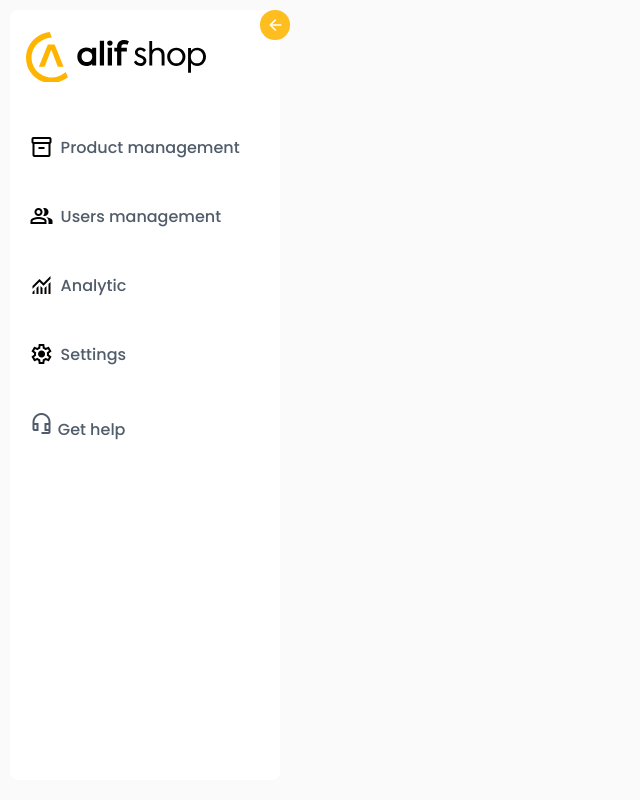
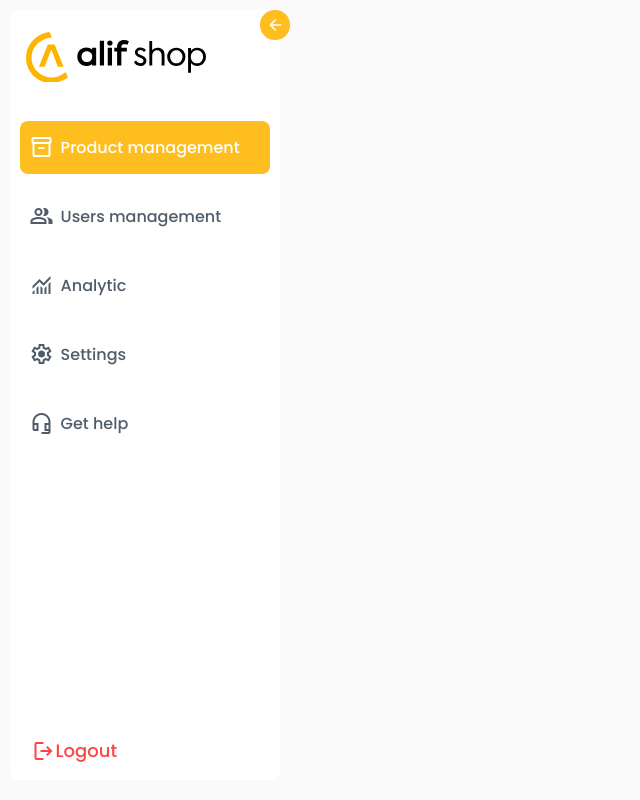
Before and after one commit to mehrojalieev/Alif-shop, a Vue app: page /dashboard/manage-products in a window 1280 px wide. Shown: the whole page, without its empty margins (0-640 px from the left). Built offline with nearby package versions, Linux system fonts and the light colour scheme; no server answers.

Commit message:
I checked register-auth

```diff
--- a/src/layout/Nav.vue
+++ b/src/layout/Nav.vue
@@ -13,7 +13,9 @@ export default {
             isOpenModal: false,
             openCategory: false,
             openClearBtn: false,
-            openCategoryDropdown: false
+            openCategoryDropdown: false,
+            registeredNumber: localStorage.getItem("registered-number") &&  localStorage.getItem("registered-number")
+
         }
     },
     mounted(){
@@ -72,7 +74,12 @@ export default {
                         <span class="material-symbols-outlined">favorite</span>
                         <p>Saralanganlar</p>
                     </RouterLink>
-                    <button type="button" @click="isOpenModal=!isOpenModal"  class="auth-link">Kirish</button>
+                    <RouterLink  to="/dashboard" class="registered-auth" v-if="this.registeredNumber">
+                        <span class="material-symbols-outlined">account_circle</span>
+                        <strong class="number-text">{{ this.registeredNumber }}</strong>
+                    </RouterLink>
+                    <button v-else type="button" @click="isOpenModal=!isOpenModal"  class="auth-link">Kirish</button>
+
                     <authModal :isOpenModal="isOpenModal"/>
                 </div>
                 <CategoryDropdown :openCategory="openCategory"/>
@@ -298,6 +305,25 @@ export default {
                 background-color: var(--warning-hover-color);
                 cursor: pointer;
             }
+        }
+    }
+    .registered-auth{
+        display: flex;
+        align-items: center;
+        flex-direction: column;
+        row-gap: 5px;
+        text-decoration: none;
+        color: var(--dark-color);
+        transition: .1s;
+        &:hover{
+            color: var(--warning-color);
+        }
+        span{
+            font-size: 26px;
+        }
+        .number-text{
+            font-weight: 400;
+            font-size: 13px;
         }
     }
 
--- a/src/layout/Sidebar.vue
+++ b/src/layout/Sidebar.vue
@@ -15,49 +15,57 @@ export default {
     <div :class="!this.isOpenSidebar ? 'sidebar closed-sidebar':'sidebar'">
         <span v-if="this.isOpenSidebar"  @click="this.isOpenSidebar = false"  class="material-symbols-outlined close-sidebar">arrow_back</span>
         <span v-else @click="this.isOpenSidebar = true" class="material-symbols-outlined close-sidebar">arrow_forward</span>
+       <div class="sidebar__menu-logo__wrapper">
         <RouterLink class="sidebar-header" to="/">
             <img v-if="this.isOpenSidebar" src="../assets/logo.svg">
             <img v-else src="../assets/aliflogo.jpg">
         </RouterLink>
         <ul class="sidebar__menu">
             <li class="menu-item">
-                <span class="material-symbols-outlined">inventory_2</span>
                 <RouterLink class="item-link" to="manage-products">
-                    Product management
+                    <span class="material-symbols-outlined">inventory_2</span>
+                    <strong>Product management </strong>
                 </RouterLink>
             </li>
             <li class="menu-item">
-                <span class="material-symbols-outlined">people</span>
-                <RouterLink class="item-link" to="manage-products">
-                    Users management
+                <RouterLink class="item-link" to="users-management">
+                    <span class="material-symbols-outlined">people</span>
+                    <strong>Users management</strong>
                 </RouterLink>
             </li>
             <li class="menu-item">
-                <span class="material-symbols-outlined">monitoring</span>
-                <RouterLink class="item-link" to="/">
-                    Analytic
+                <RouterLink class="item-link" to="analytic">
+                    <span class="material-symbols-outlined">monitoring</span>
+                   <strong> Analytic</strong>
                 </RouterLink>
             </li>
             <li  class="menu-item">
-                <span class="material-symbols-outlined"> settings</span>
-                <RouterLink class="item-link" to="/">
-                    Settings
+                <RouterLink class="item-link" to="settings">
+                    <span class="material-symbols-outlined"> settings</span>
+                    <strong>Settings</strong>
                 </RouterLink>
             </li>
             <li class="menu-item">
-                <RouterLink class="item-link" to="/">
-                    <span class="material-symbols-outlined">
-                        headset_mic</span>
-                    Get help
+                <RouterLink class="item-link" to="help">
+                    <span class="material-symbols-outlined">headset_mic</span>
+                    <strong>Get help</strong>
                 </RouterLink>
             </li>
         </ul>
+       </div>
+        <div class="logout-btn">
+            <span class="material-symbols-outlined">logout</span>
+            <button class="logout-text">Logout</button>
+        </div>
     </div>
 </template>
 
 
 <style lang="scss">
 .sidebar {
+    display: flex;
+    flex-direction: column;
+    justify-content: space-between;
     transition: .1s;
     position: relative;
     max-width: 270px;
@@ -65,9 +73,9 @@ export default {
     border-radius: 8px;
     height: calc(100vh - 30px);
     background-color: var(--light-color);
-    // background-color: var(--secondary-color);
     padding: 1rem .6rem;
 }
+
 
 .sidebar-header {
     display: flex;
@@ -86,37 +94,45 @@ export default {
     }
 }
 
+
 .sidebar__menu {
     margin-top: 2rem;
     list-style-type: none;
     row-gap: 1rem;
-    .menu-item{
+    .item-link{
         display: flex;
         align-items: center;
-        justify-content: center;
+        justify-content: flex-start;
         padding: 14px 10px;
         border-radius: 8px;
         transition: .1s;
         margin-top: 1rem;
         column-gap: 7px;
+        width: 100% !important;
+        text-decoration: none;
         span {
             font-size: 24px;
-            // margin-top: 13px;
+            color: var(--secondary-color);
         }
-        .item-link {
-            width: 100% !important;
+        strong{
             color: var(--secondary-color);
-            text-decoration: none;
             font-size: 16px;
             font-weight: 500;
-        }
+
         }
 
+    }
+    .router-link-exact-active{
+        background-color: var(--warning-color);
+        span, strong{
+            color: var(--light-color);
+        }
+    }
+
 }
-.sidebar__menu  .menu-item:hover{
+.sidebar__menu  .item-link:hover{
     background-color: var(--warning-color);
-
-    .item-link, span{
+     span, strong{
         color: var(--light-color);
     }
 }
@@ -137,8 +153,42 @@ export default {
 }
 .closed-sidebar{
     max-width: 100px;
-    .item-link{
-        display: none;
+    .item-link {
+        justify-content: center;
+        padding: 12px 0px;
+        strong{
+            display: none;
+        }
+    }
+    .logout-btn {
+        width: 100% !important;
+        text-align: center;
+        justify-content: center !important;
+        span{
+            font-size: 27px;
+        }
+        .logout-text{
+            display: none;
+        }
+    }
+}
+
+.logout-btn{
+    width: fit-content !important;
+    display: flex;
+    align-items: center;
+    width: auto;
+    cursor: pointer;
+    padding-left: 12px;
+    span{
+        color: var(--danger-color);
+    }
+    .logout-text{
+        background: transparent;
+        border: none;
+        font-weight: 500;
+        font-size: 18px;
+        color: var(--danger-color);
     }
 }
 </style>
--- a/src/utils/auth-modal.vue
+++ b/src/utils/auth-modal.vue
@@ -11,7 +11,7 @@ export default {
             user_number: '+'+998,
             random__verify_code: 0,
             user__verify_code: 0,
-            isVerify: false
+            isVerify: false,
         }
     },
     watch: {
@@ -42,18 +42,19 @@ export default {
                     alert('Kod '+ this.random__verify_code)
                 },5000)
             } else {
-                alert("Ro'yxatdan o'tish uchun Telefon raqamingizni kiriting !")
+                alert("Ro'yxatdan o'tish uchun Telefon raqamingizni to'gri kiriting !")
             }
         },
         VerifyUser(){
             if(this.random__verify_code === this.user__verify_code){
                 setTimeout(() => {
-                    alert("Ro'yxatdan o'tdingiz")
-                   isOpenModal = false
+                    alert("Ro'yxatdan o'tdingiz ✅")
+                    localStorage.setItem("registered-number", this.user_number)
+                   this.isOpenModal = false
                 },3000)
             }
             else{
-                alert('Xatolik')
+                alert('Kodni tekshirib, qaytadan kiriting !')
             }
         }
     }
```
